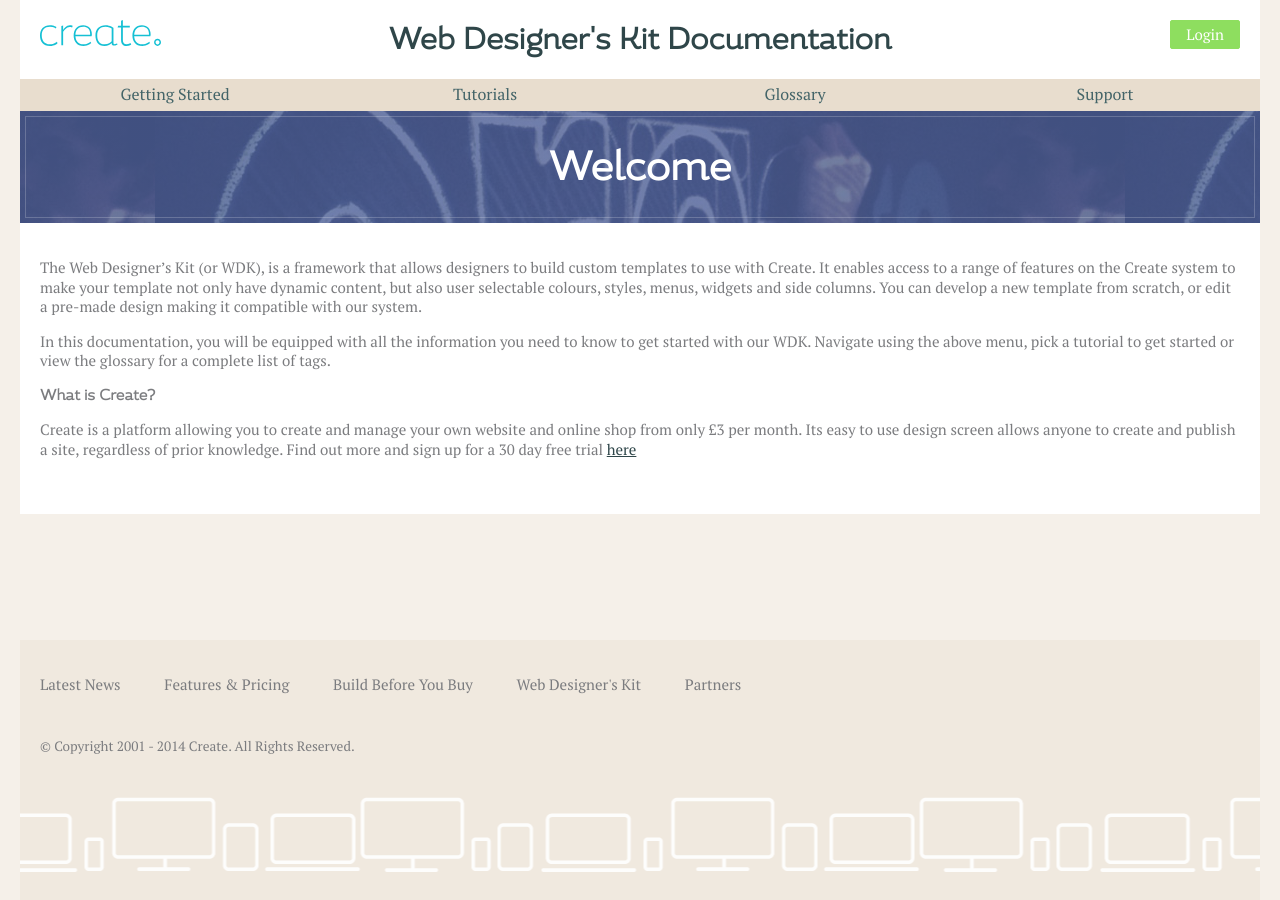
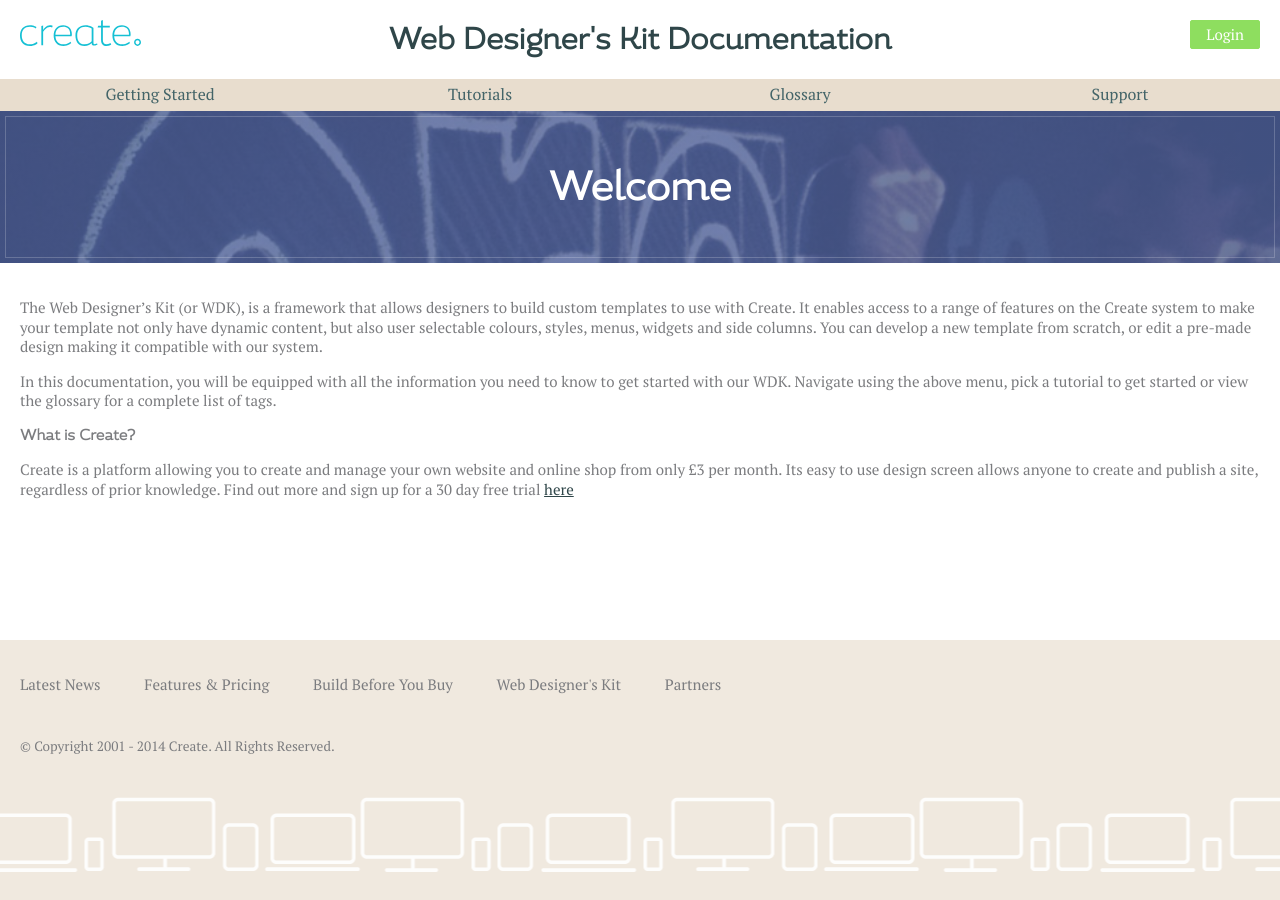
Before and after one commit to createdotnet/wdk, a Jekyll site: the page built from index.md, in a window 1280 px wide. Built offline with Jekyll 4.4.1, drawn with Linux system fonts in a browser that asks for light colours.

Commit message:
background cover and sticky footer

```diff
--- a/_sass/footer.scss
+++ b/_sass/footer.scss
@@ -40,10 +40,12 @@
 html, body { height: 100%;}
 
 .sticky-footer-helper {
+    background: white;
+    max-width: 1400px;
+    margin: auto;
+
     min-height: 100%;
     margin-bottom: -$footer-height !important; /* equal to footer height */
-    // margin-top: -$header-height !important; /*this is because the header and nav bar are not inside the container and are pushing the footer down by their height*/
-    // padding-top: $header-height + $base-spacing-unit !important; /*see above note*/
     &:after {
         content: "";
         display: block;
--- a/_sass/page-title.scss
+++ b/_sass/page-title.scss
@@ -5,7 +5,7 @@
 .page-header {
 	width: 100%;
 	display: block;
-	padding: 30px;
+	padding: 50px;
 	color: white;
     background:
 		linear-gradient(
@@ -13,8 +13,8 @@
 		  rgba(80,100,160,0.8)
 		),
     	url('/images/index-header-image.jpg');
-    background-repeat: repeat-x;
-    background-position-x: center;
+    background-repeat: no-repeat;
+    background-size: cover;
 
 	position: relative;
 	&:before {
--- a/css/styles.scss
+++ b/css/styles.scss
@@ -102,7 +102,6 @@
 .inner-constraint {
 	max-width: 1400px;
 	margin: auto;
-	padding: 0px 20px;
 	@media (max-width: 670px) {
 		padding: 0;
 	}
```
